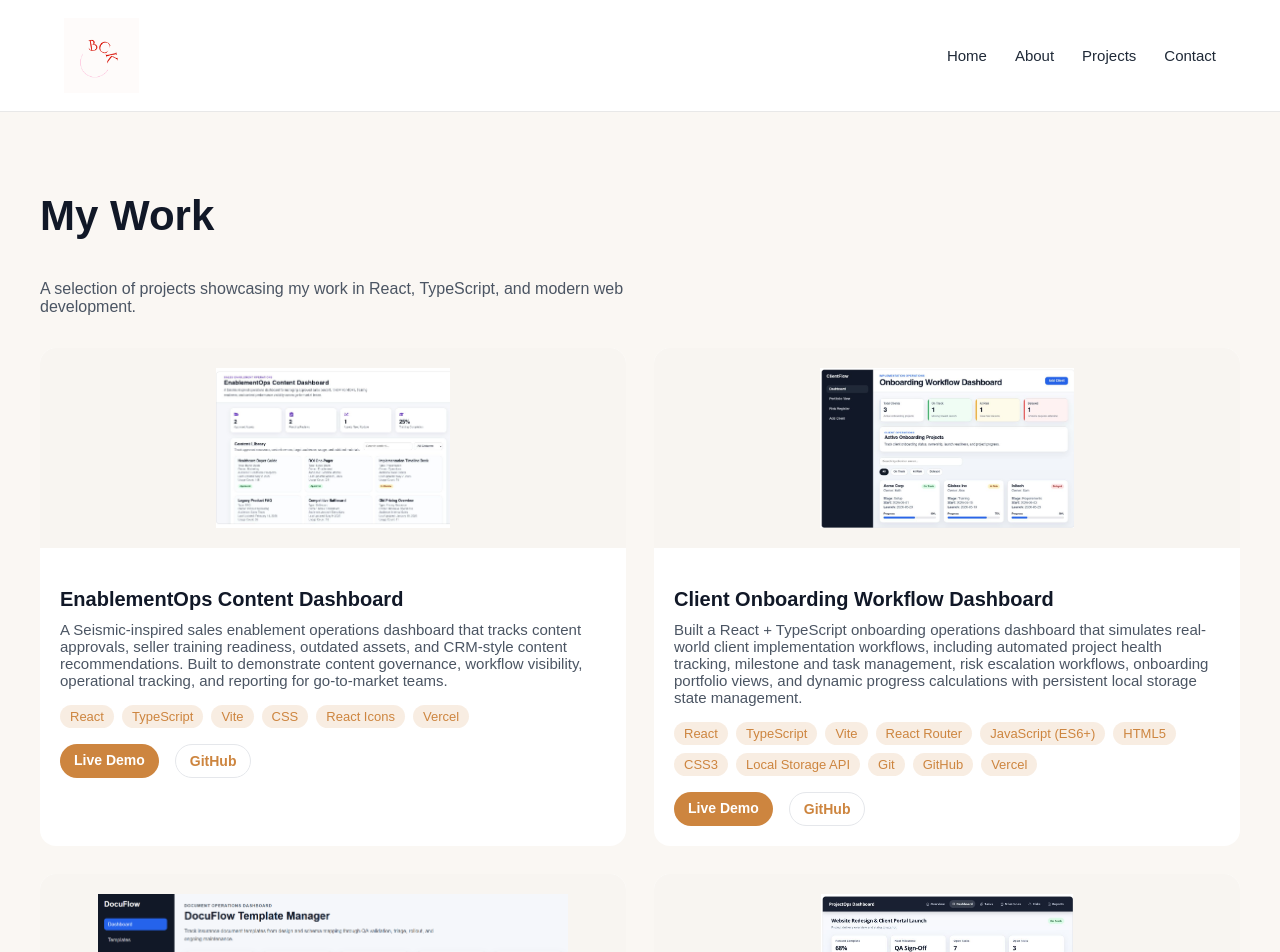
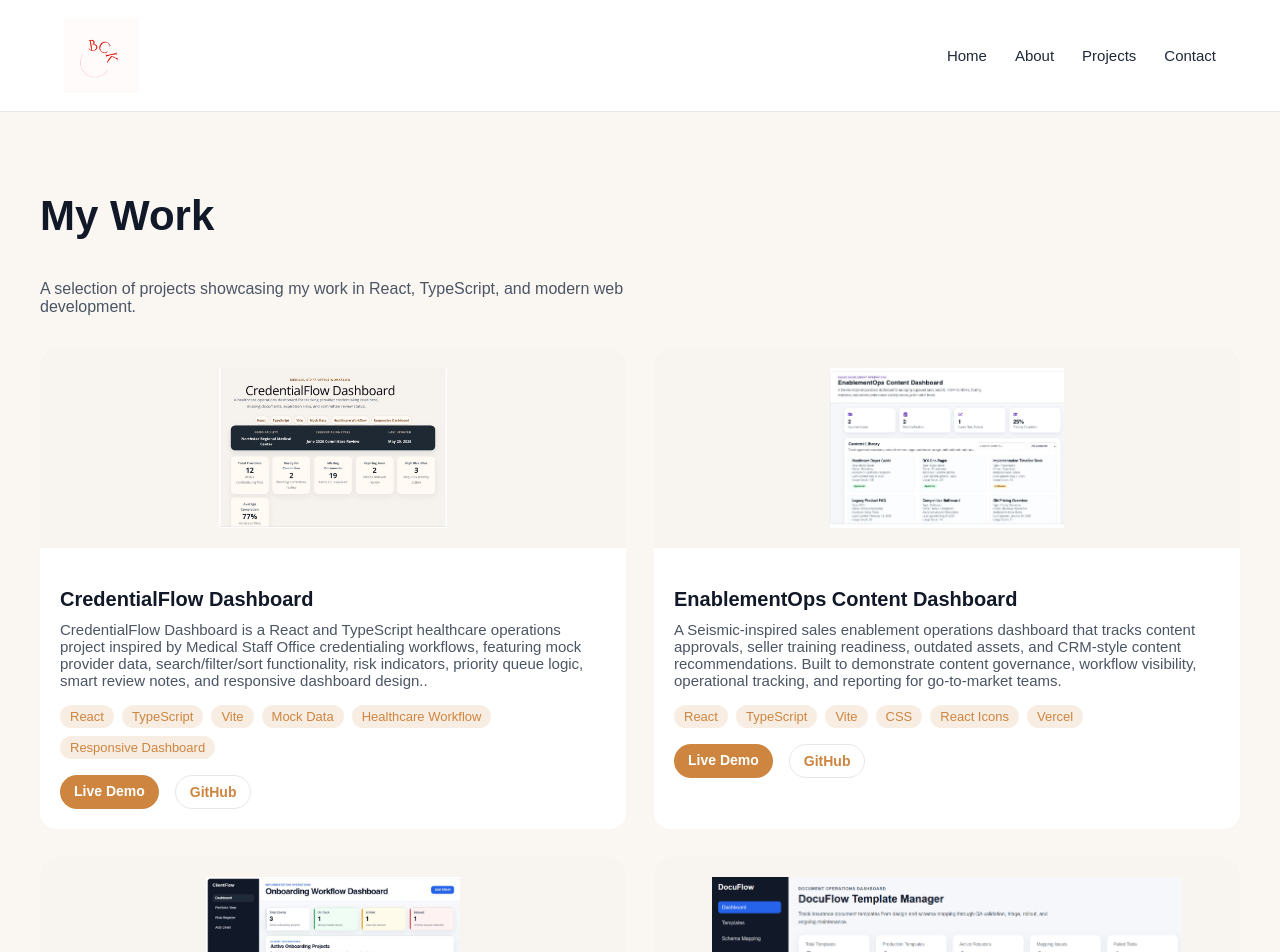
Before and after one commit to momycani/personal-portfolio, a React (Vite) app: page /projects in a window 1280 px wide. Shown: the top 952 px of the page. Built offline with nearby package versions, Linux system fonts and the light colour scheme.

Commit message:
add CredentialFlow Dashboard

```diff
--- a/src/data/projects.ts
+++ b/src/data/projects.ts
@@ -11,6 +11,14 @@ type Project = {
 };
 
 export const projects: Project[] = [
+  {
+    title: "CredentialFlow Dashboard",
+    description: "CredentialFlow Dashboard is a React and TypeScript healthcare operations project inspired by Medical Staff Office credentialing workflows, featuring mock provider data, search/filter/sort functionality, risk indicators, priority queue logic, smart review notes, and responsive dashboard design..",
+    tech: ["React", "TypeScript", "Vite", "Mock Data", " Healthcare Workflow", "Responsive Dashboard"],
+    image: "/credentialflow.png",
+    live: "https://credentialflow-dashboard.vercel.app/",
+    github: "https://github.com/momycani/credentialflow-dashboard",
+  },
   {
     title: "EnablementOps Content Dashboard",
     description: "A Seismic-inspired sales enablement operations dashboard that tracks content approvals, seller training readiness, outdated assets, and CRM-style content recommendations. Built to demonstrate content governance, workflow visibility, operational tracking, and reporting for go-to-market teams.",
```
Also changed, not shown: public/credentialflow.png (added).
